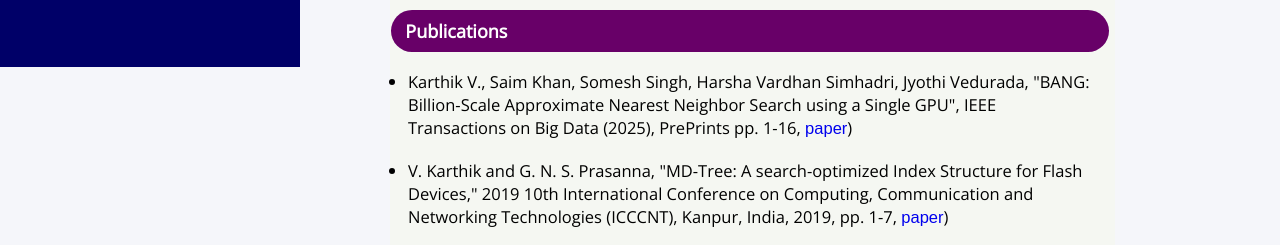
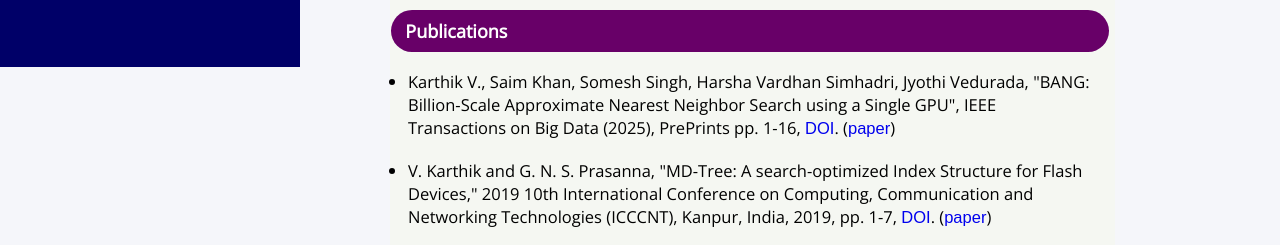
Before and after one commit to karthik86248/karthik86248.github.io, a plain HTML site: page index.html in a window 1280 px wide. Shown: the part 733-978 px from the top of the page. Drawn offline with nearby package versions, Linux system fonts and the light colour scheme.

Commit message:
Update index.html

```diff
--- a/index.html
+++ b/index.html
@@ -186,10 +186,10 @@ I am broadly interested in large-scale processing systems, high performance comp
  <ul class="divide"><b>&nbsp Publications</b></ul>
 	 <ul class="font-style">
 <li>
-Karthik V., Saim Khan, Somesh Singh, Harsha Vardhan Simhadri, Jyothi Vedurada, "BANG: Billion-Scale Approximate Nearest Neighbor Search using a Single GPU", IEEE Transactions on Big Data (2025), PrePrints pp. 1-16, <a href="https://doi.ieeecomputersociety.org/10.1109/TBDATA.2025.3581085" target="_blank>DOI</a>. (<a href="https://github.com/karthik86248/karthik86248.github.io/blob/main/papers/BANG.pdf" target="_blank">paper</a>)
+Karthik V., Saim Khan, Somesh Singh, Harsha Vardhan Simhadri, Jyothi Vedurada, "BANG: Billion-Scale Approximate Nearest Neighbor Search using a Single GPU", IEEE Transactions on Big Data (2025), PrePrints pp. 1-16, <a href="https://doi.ieeecomputersociety.org/10.1109/TBDATA.2025.3581085" target="_blank">DOI</a>. (<a href="https://github.com/karthik86248/karthik86248.github.io/blob/main/papers/BANG.pdf" target="_blank">paper</a>)
 </li> <br>
 <li>
-V. Karthik and G. N. S. Prasanna, "MD-Tree: A search-optimized Index Structure for Flash Devices," 2019 10th International Conference on Computing, Communication and Networking Technologies (ICCCNT), Kanpur, India, 2019, pp. 1-7, <a href="10.1109/ICCCNT45670.2019.8944765" target="_blank>DOI</a>. (<a href="https://github.com/karthik86248/karthik86248.github.io/blob/main/papers/btree_flash.pdf" target="_blank">paper</a>)
+V. Karthik and G. N. S. Prasanna, "MD-Tree: A search-optimized Index Structure for Flash Devices," 2019 10th International Conference on Computing, Communication and Networking Technologies (ICCCNT), Kanpur, India, 2019, pp. 1-7, <a href="10.1109/ICCCNT45670.2019.8944765" target="_blank">DOI</a>. (<a href="https://github.com/karthik86248/karthik86248.github.io/blob/main/papers/btree_flash.pdf" target="_blank">paper</a>)
 </li> <br>
 <li>
 V. Karthik and G. N. S. Prasanna, "Improving Search Performance of B‐tree on Flash Devices," INTERNATIONAL JOURNAL
```
